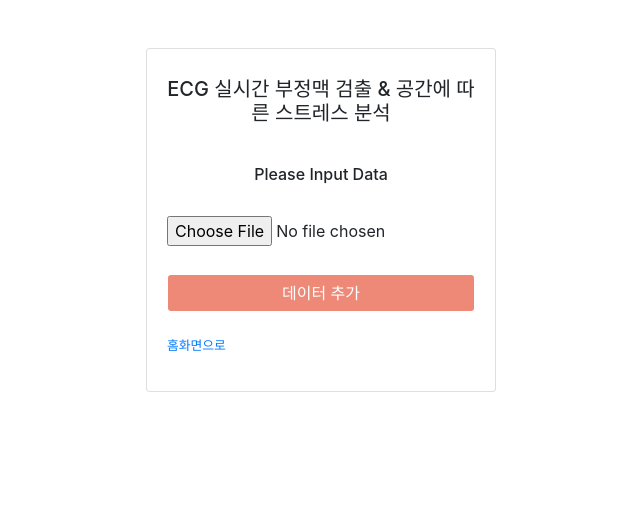
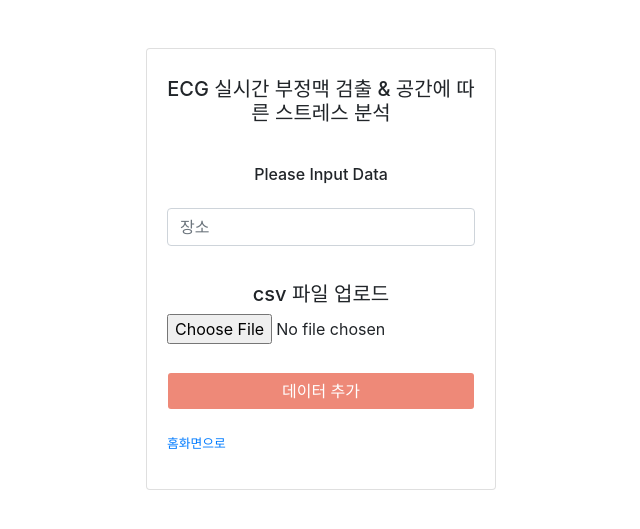
Before and after one commit to Team-Mongji-Capstone-2021-2/Backend-Flask, a Flask app: page /index/create in a window 1280 px wide. Shown: the top 529 px of the page, without its empty margins (319-959 px from the left). Run offline with Flask 2, Linux system fonts and the light colour scheme; the visitor is signed in with stand-in values (Sample User, id 1); parts of the project's set-up code (start-up, migrations or seed data) failed here and were passed over; some libraries are stand-ins or nearby versions.

Commit message:
[front] create.html form 수정

```diff
--- a/apps/controllers/index/controllers.py
+++ b/apps/controllers/index/controllers.py
@@ -81,13 +81,12 @@ def create():
         data2 = data2.reset_index()
         data2 = data2.drop(['index'], axis = 1)
 
-
         pac, pvc, threshold, stress, image_url_pc = calculatePc(data2, dates)
 
         pc = False
         if(pac == True or pvc == True): pc = True
 
-        ecg = Ecg(local=threshold[0][0], user_id = current_user.id, pac = pac, pvc = pvc, arrhythmia=pc, stress=stress, rri_avg=threshold[0][1], image_pc = image_url_pc, measured_date=dates[0], created_date = datetime.now)
+        ecg = Ecg(local=form.local.data, user_id = current_user.id, pac = pac, pvc = pvc, arrhythmia=pc, stress=stress, rri_avg=threshold[0][1], image_pc = image_url_pc, measured_date=dates[0], created_date = datetime.now)
         db.session.add(ecg)
         db.session.commit()
 
--- a/apps/controllers/index/forms.py
+++ b/apps/controllers/index/forms.py
@@ -6,4 +6,6 @@ from wtforms.validators import DataRequired, Length, Email, NumberRange
 from wtforms import StringField, PasswordField, IntegerField
 
 class CreateForm(FlaskForm):
+    local = StringField('local', validators=[DataRequired(message='필수 값입니다.'),
+                                                   Length(max=20, message='20자를 넘을 수 없습니다.')])
     datafile = FileField('datafile',  validators=[FileRequired(), FileAllowed(['xls', 'xlsx', 'csv'], 'Excel Document only!')])
--- a/templates/create.html
+++ b/templates/create.html
@@ -15,8 +15,13 @@
             <form enctype="multipart/form-data" action = "/index/create" method = "post">
               {{ form.hidden_tag() }}
               <div class="form-group">
+                {{ form.local(class='form-control mt-4', placeholder='장소') }}
+                <div class="invalid-feedback d-block text-left">
+                  {{ form.local.errors[0] }}
+                </div>
+                <br>
                 <div class="form-group">
-                  <h5 class="mt-2"></h5> <br>
+                  <h5 class="mt-2">csv 파일 업로드</h5>
                   {{ form.datafile(class="file-input") }}
                   <div class="invalid-feedback d-block text-left">
                     {{ form.datafile.errors[0] }}
```
